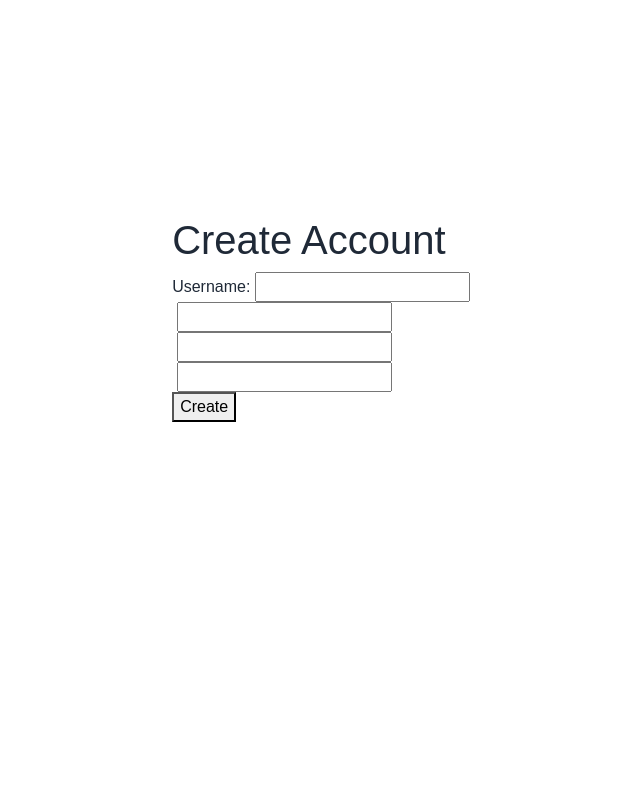
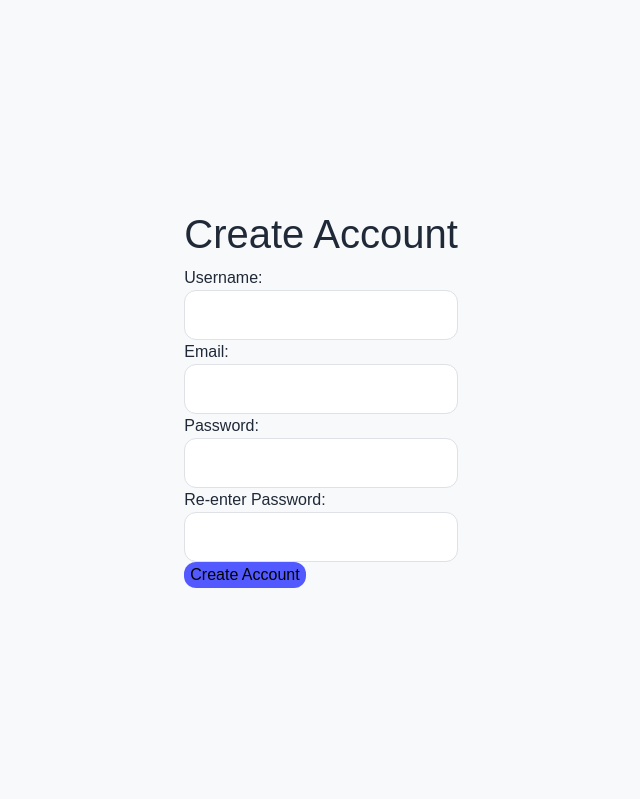
Before and after one commit to Jennijack89/job-application-tracker, a Flask app: page / in a window 1280 px wide. Shown: the part 331-1130 px from the top of the page, without its empty margins (319-959 px from the left). Before the commit the page ends 753 px from the top, so only its background shows below. Run offline with Flask 3, Linux system fonts and the light colour scheme; some web fonts are replaced; grey boxes are pictures that could not be loaded.

Commit message:
I removed the main div and added two divs around the section div to add some formatting. I also added label and input values to all form items

```diff
--- a/templates/register.html
+++ b/templates/register.html
@@ -16,34 +16,45 @@
     </nav>
 </header>
 
-<main class="main-content">
+<div class="container-fluid min-vh-100 d-flex align-items-center justify-content-center bg-light">
+    <!--Outer wrapper (background color behind)-->
+     <div class="main.content">
+        <div class="form-wrapper">
             <section class="form-selection">
-        <h1>Create Account</h1>
+                 <!--main class="card shadow-lg p-4" style="width: 400px;"-->
+                <h1 class="form-title">Create Account</h1>
 
-        <form method="'POST">
+                <form method="POST">
 
                     <div class="form-group">
                         <label>Username:</label>
-                <input type="text" name="username">
+                        <input type="text" class ="form-control">
                     </div>
 
-            <div>
-                <label></label>
-                <input>
+                    <div class="form-group">
+                        <label>Email:</label>
+                        <input type="email" class ="form-control">
                     </div>
 
-            <div>
-                <label></label>
-                <input>
+                    <div class="form-group">
+                        <label>Password:</label>
+                        <input type="password" class ="form-control">
                     </div>
 
-            <div>
-                <label></label>
-                <input>
+                    <div class="form-group">
+                        <label>Re-enter Password:</label>
+                        <input type="password" class ="form-control">
                     </div>
 
-            <button>Create</button>
+                    <div class="button-container">
+                    <button type="submit" class="btn-primary create-btn">
+                        Create Account
+                    </button>
+                    </div>
                 </form>
+            <!--/main-->
             </section>
-</main>
+        </div>
+    </div>
+</div>
 {% endblock %}
```
Lines whose indentation alone changed are shown as unchanged.
